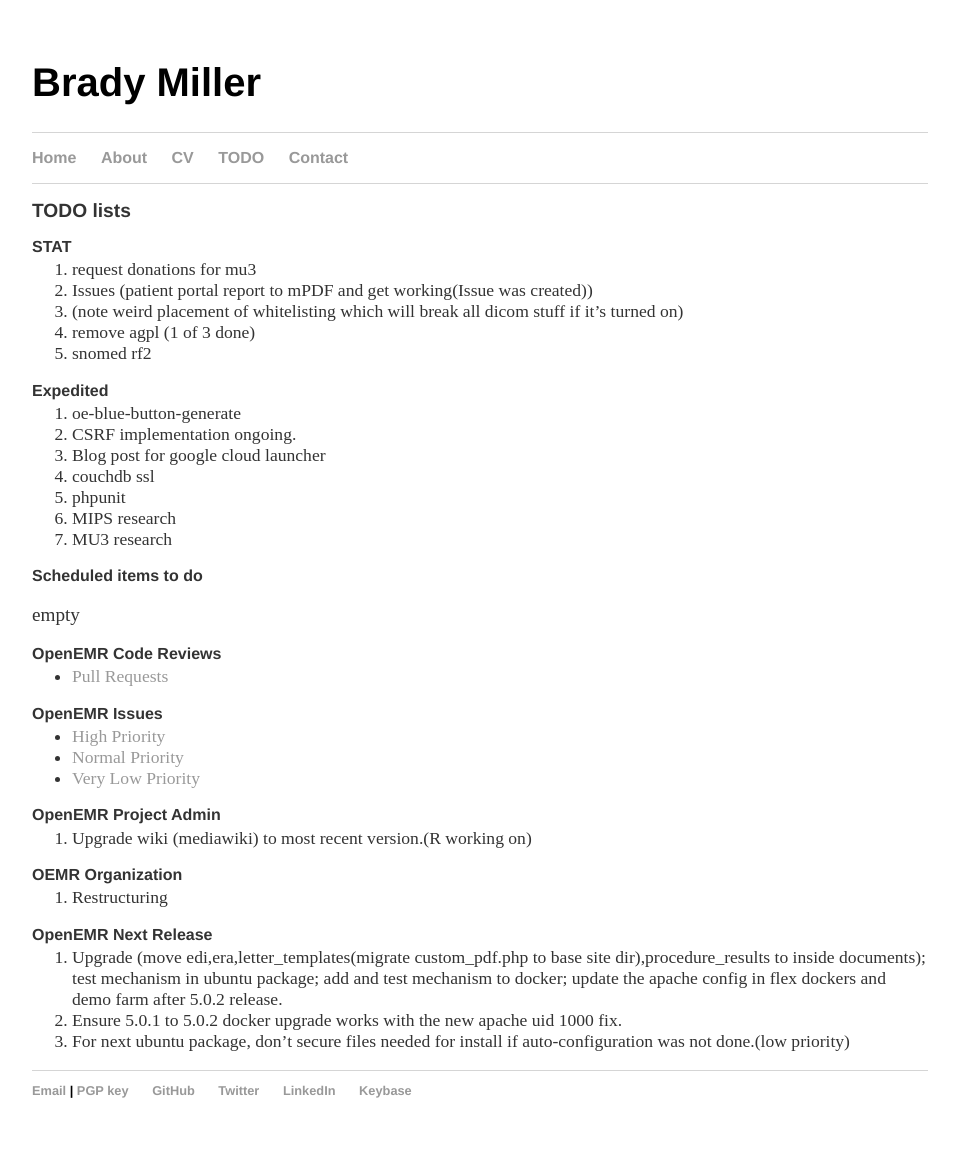
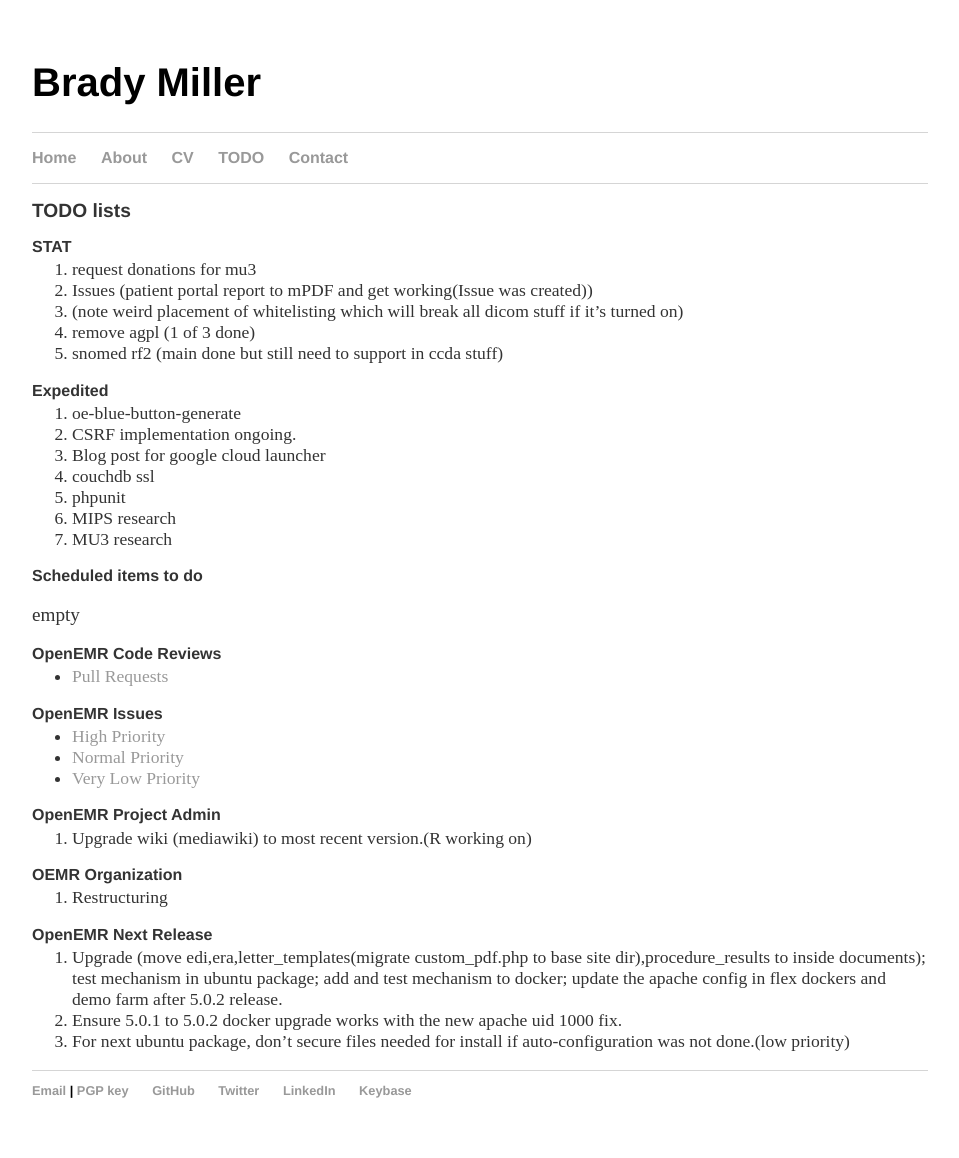
Before and after one commit to bradymiller/bradymiller.github.io, a Jekyll site: the page built from todo/index.md, in a window 1280 px wide. Shown: the whole page, without its empty margins (160-1119 px from the left). Built offline with Jekyll 4.4.1, drawn with Linux system fonts in a browser that asks for light colours; our own code applies the rules of GitHub Pages for plain Markdown files.

Commit message:
Update index.md

```diff
--- a/todo/index.md
+++ b/todo/index.md
@@ -8,7 +8,7 @@
 2. Issues (patient portal report to mPDF and get working(Issue was created))
 3. (note weird placement of whitelisting which will break all dicom stuff if it's turned on)
 4. remove agpl (1 of 3 done)
-5. snomed rf2
+5. snomed rf2 (main done but still need to support in ccda stuff)
 
 ### Expedited
 1. oe-blue-button-generate
```
